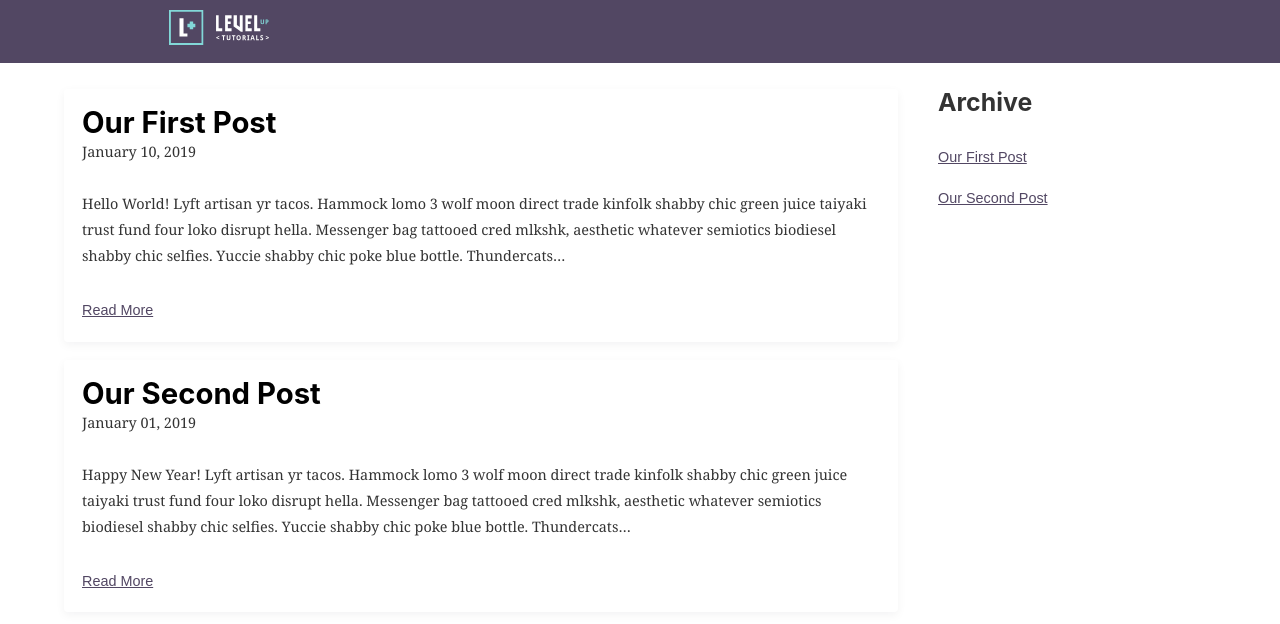
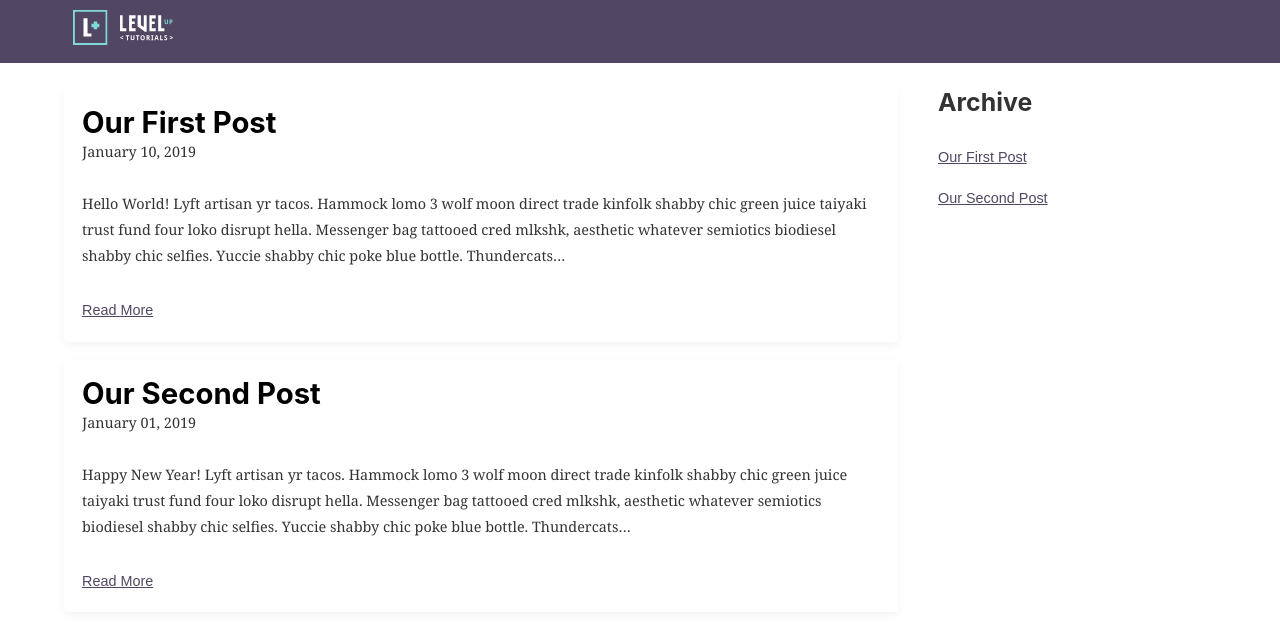
Before and after one commit to haackr/gatsby2-tutorial, a Gatsby site: page / in a window 1280 px wide. Built offline with nearby package versions, Linux system fonts and the light colour scheme; Gatsby itself is replaced by a stand-in of ours.

Commit message:
Fixed logo position in header because it was bugging me

```diff
--- a/src/components/header.js
+++ b/src/components/header.js
@@ -15,7 +15,7 @@ const HeaderWrapper = styled.div`
 
 const HeaderContainer = styled.div`
   margin: 0 auto;
-  max-width: 960px;
+  max-width: 90%;
   padding: 0.5rem;
 `;
 
```
